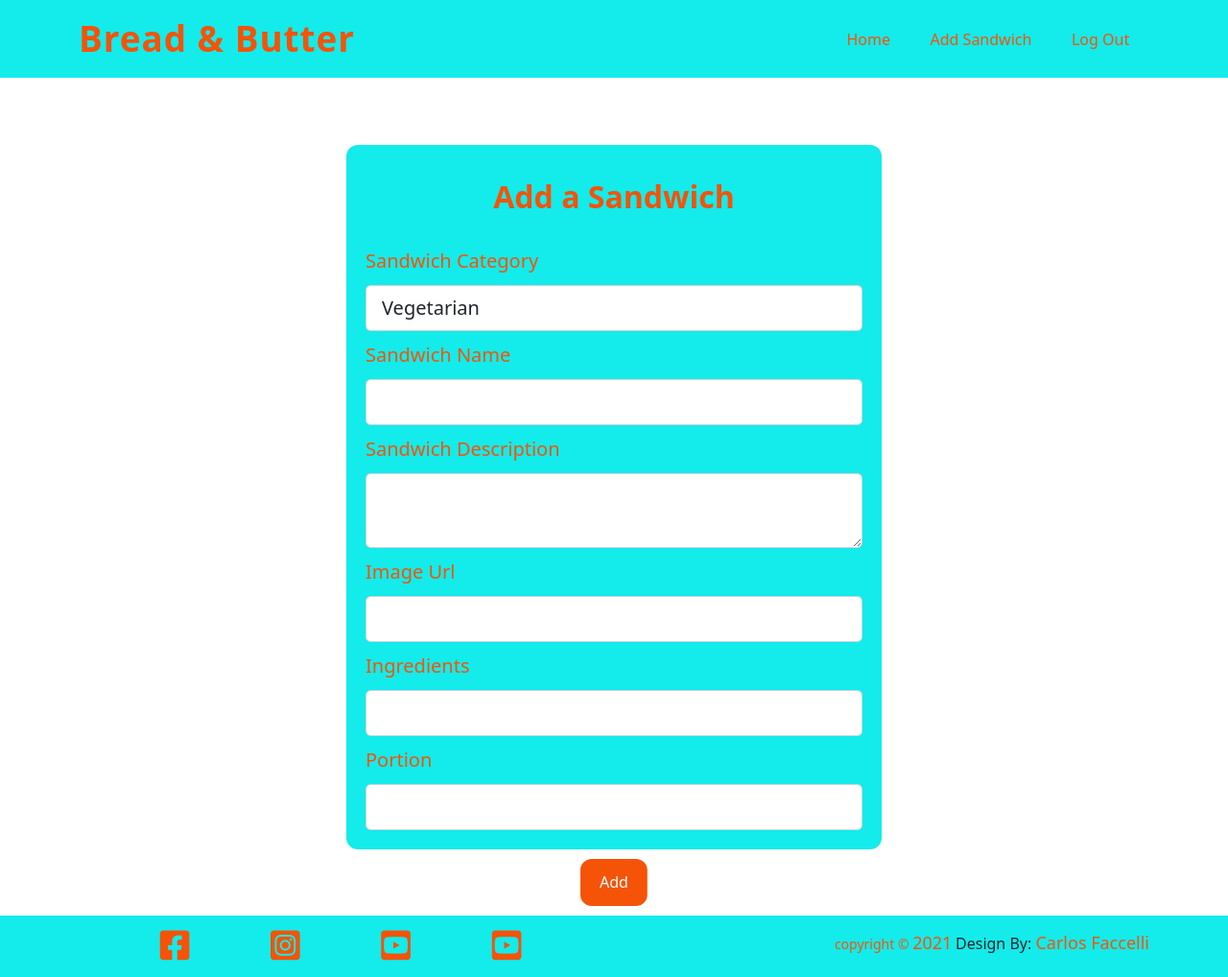
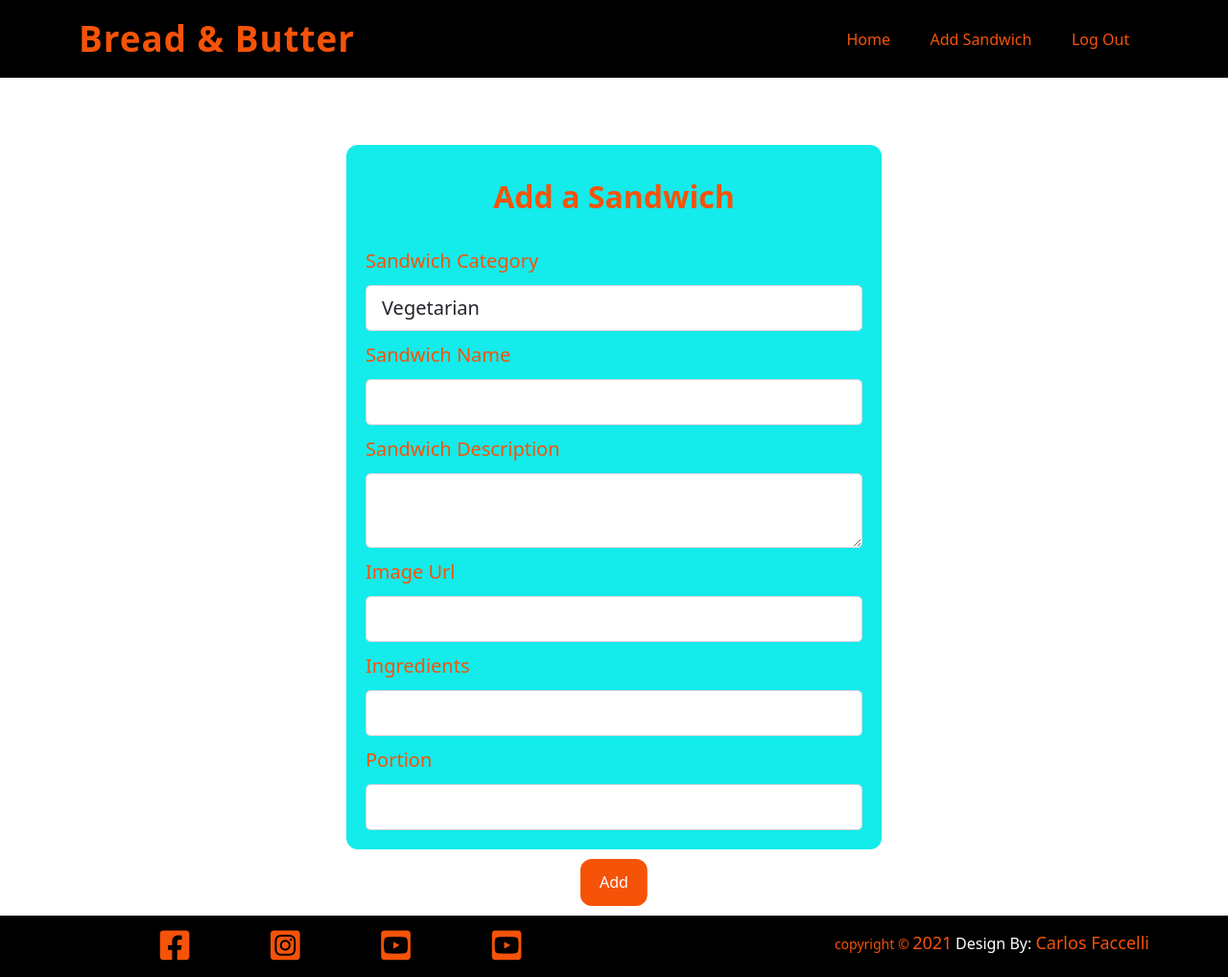
Before and after one commit to CarlosFaccelli26/Bread-Butter-Milestone, a Flask app: page /add_sandwich in a window 1280 px wide. Shown: the whole page at 96% size. Run offline with Flask 2, Linux system fonts and the light colour scheme; the visitor is signed in with stand-in values (Sample User, id 1); some libraries are stand-ins or nearby versions.

Commit message:
Changin bgcolor on navbar and footer to create more contrast

```diff
--- a/static/css/style.css
+++ b/static/css/style.css
@@ -71,7 +71,7 @@ label {
 /* ================ Nav ================ */
 
 .nav-bg {
-    background-color: #14ebeb;
+    background-color: #000;
     min-height: 8vh;
 }
 
@@ -359,7 +359,7 @@ label {
 /* ================ Footer ================ */
 .footer-site {
     min-height: 8vh;
-    background-color: #14ebeb;
+    background-color: #000;
     display: flex;
     align-items: center;
 }
@@ -378,7 +378,7 @@ label {
 }
 
 .social-links i:hover {
-    color: #1a1a1a;
+    color: #fff;
 }
 
 .copyright p {
@@ -386,6 +386,7 @@ label {
     font-size: 16px;
     font-weight: 300;
     padding-top: 10px;
+    color: #fff;
 }
 
 .copyright p small {
```
